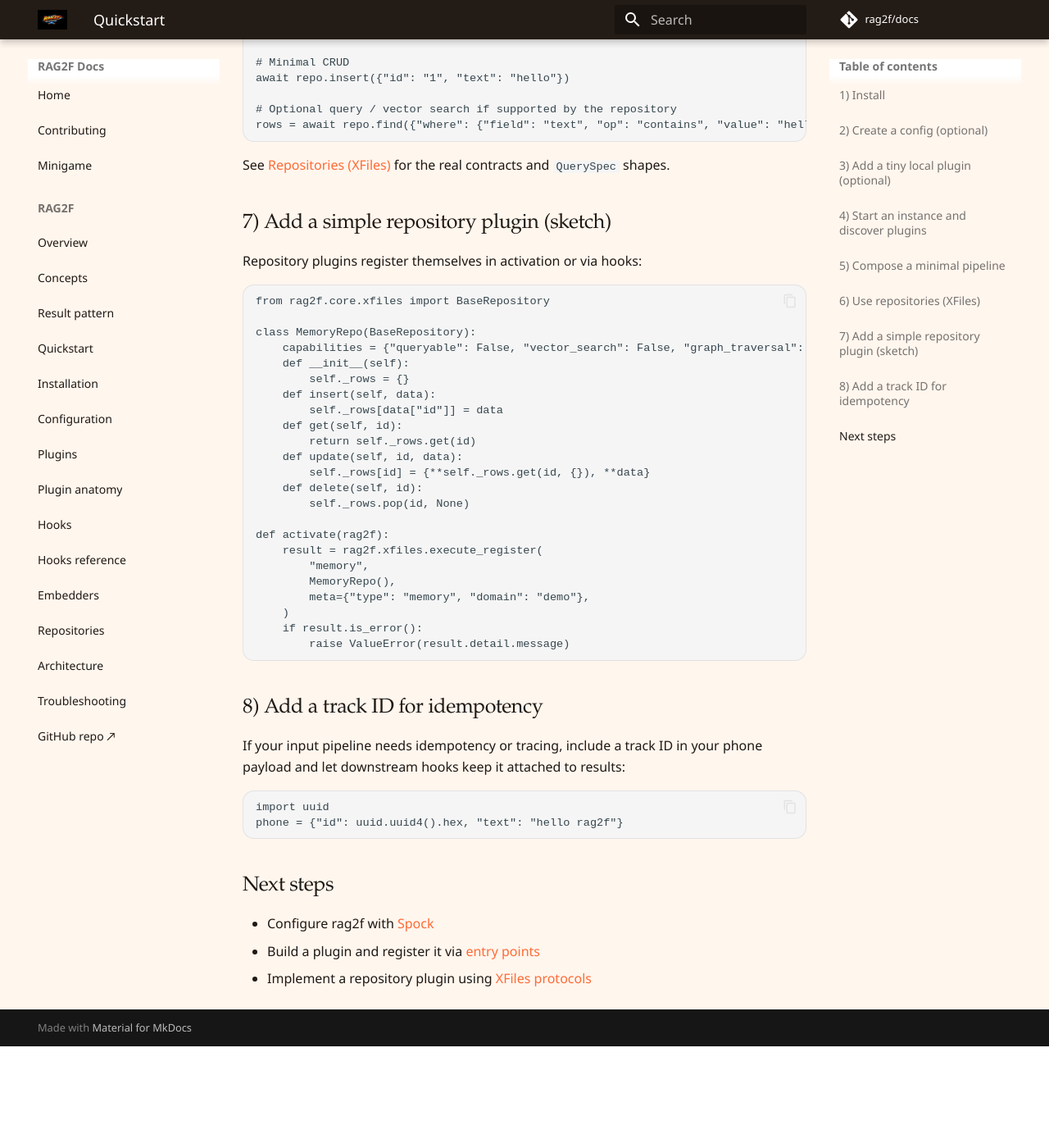
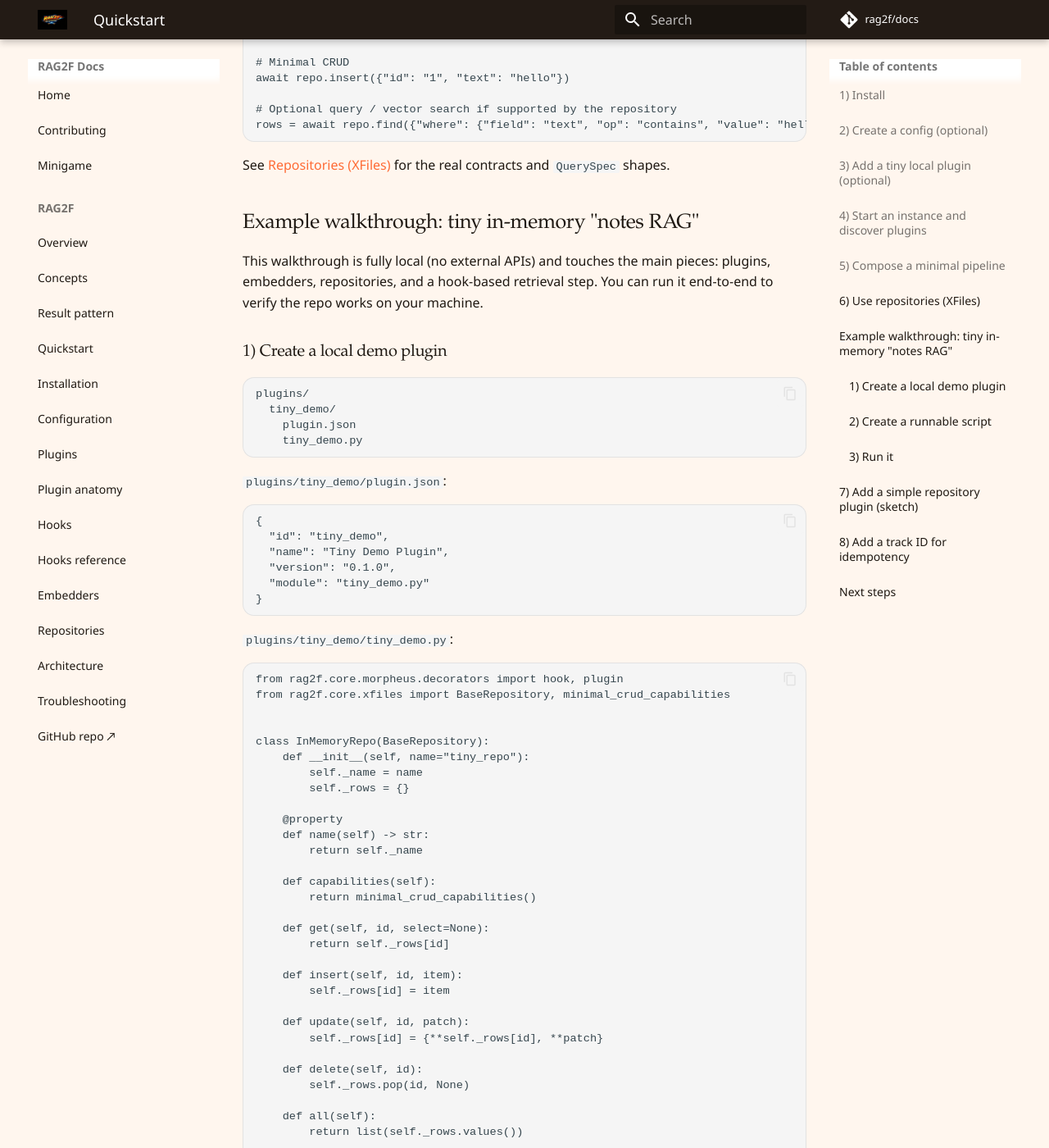
Before and after one commit to rag2f/docs, an MkDocs documentation site: the page built from mkdocs/rag2f/quickstart.md, in a window 1280 px wide and 1400 px high, scrolled down 2496 px. Shown: the whole window at 82% size. Built offline with MkDocs 1.6.1 and Material for MkDocs 9.7.7, drawn with Linux system fonts in a browser that asks for light colours; comment, search, counter and statistics services are not loaded; before the commit the page ends 3772 px from its top, so only the background shows below that; some of the changed text lies outside the part shown.

Commit message:
walkthrough example

````diff
--- a/mkdocs/rag2f/quickstart.md
+++ b/mkdocs/rag2f/quickstart.md
@@ -74,7 +74,7 @@ from rag2f.core.rag2f import RAG2F
 
 async def main():
     rag2f = await RAG2F.create(
-        plugins_folder="plugins",     # optional; defaults to ./plugins
+        plugins_folder="plugins/",    # optional; defaults to ./plugins
         config_path="config.json",    # optional
     )
 
@@ -122,6 +122,176 @@ rows = await repo.find({"where": {"field": "text", "op": "contains", "value": "h
 
 See [Repositories (XFiles)](repositories.md) for the real contracts and `QuerySpec` shapes.
 
+## Example walkthrough: tiny in-memory "notes RAG"
+
+This walkthrough is fully local (no external APIs) and touches the main pieces: plugins, embedders, repositories, and a hook-based retrieval step. You can run it end-to-end to verify the repo works on your machine.
+
+### 1) Create a local demo plugin
+
+```
+plugins/
+  tiny_demo/
+    plugin.json
+    tiny_demo.py
+```
+
+`plugins/tiny_demo/plugin.json`:
+
+```json
+{
+  "id": "tiny_demo",
+  "name": "Tiny Demo Plugin",
+  "version": "0.1.0",
+  "module": "tiny_demo.py"
+}
+```
+
+`plugins/tiny_demo/tiny_demo.py`:
+
+```python
+from rag2f.core.morpheus.decorators import hook, plugin
+from rag2f.core.xfiles import BaseRepository, minimal_crud_capabilities
+
+
+class InMemoryRepo(BaseRepository):
+    def __init__(self, name="tiny_repo"):
+        self._name = name
+        self._rows = {}
+
+    @property
+    def name(self) -> str:
+        return self._name
+
+    def capabilities(self):
+        return minimal_crud_capabilities()
+
+    def get(self, id, select=None):
+        return self._rows[id]
+
+    def insert(self, id, item):
+        self._rows[id] = item
+
+    def update(self, id, patch):
+        self._rows[id] = {**self._rows[id], **patch}
+
+    def delete(self, id):
+        self._rows.pop(id, None)
+
+    def all(self):
+        return list(self._rows.values())
+
+    def _get_native_handle(self, kind: str):
+        raise NotImplementedError("Native handles not supported in this demo")
+
+
+class TinyEmbedder:
+    """Toy embedder for the demo: keyword presence vector."""
+
+    _keys = ("password", "refund", "hours")
+
+    @property
+    def size(self) -> int:
+        return len(self._keys)
+
+    def getEmbedding(self, text: str, *, normalize: bool = False):
+        text = text.lower()
+        vec = [1.0 if key in text else 0.0 for key in self._keys]
+        if normalize:
+            norm = (sum(v * v for v in vec) ** 0.5) or 1.0
+            vec = [v / norm for v in vec]
+        return vec
+
+
+@plugin
+def activated(plugin, rag2f):
+    """Lifecycle hook: register the demo embedder + repo."""
+    if not rag2f.optimus_prime.has("tiny_embedder"):
+        rag2f.optimus_prime.register("tiny_embedder", TinyEmbedder())
+
+    if not rag2f.xfiles.has("tiny_repo"):
+        result = rag2f.xfiles.execute_register(
+            "tiny_repo",
+            InMemoryRepo(),
+            meta={"type": "memory", "domain": "demo"},
+        )
+        if result.is_error():
+            raise RuntimeError(result.detail.message)
+
+
+@hook("retrieve", priority=10)
+def retrieve(phone, *, rag2f):
+    """Naive retrieval: cosine over keyword vectors."""
+    repo_result = rag2f.xfiles.execute_get("tiny_repo")
+    repo = repo_result.repository if repo_result.is_ok() else None
+    embedder = rag2f.optimus_prime.get("tiny_embedder")
+    if repo is None or embedder is None:
+        return phone
+
+    query_vec = embedder.getEmbedding(phone["query"], normalize=True)
+    results = []
+    for row in repo.all():
+        score = sum(a * b for a, b in zip(query_vec, row["embedding"], strict=False))
+        results.append({"id": row["id"], "text": row["text"], "score": score})
+
+    results.sort(key=lambda r: r["score"], reverse=True)
+    phone["results"] = results[: phone.get("top_k", 3)]
+    return phone
+```
+
+Note: the lifecycle function must be named `activated` to run on plugin load.
+
+### 2) Create a runnable script
+
+`examples/tiny_demo.py`:
+
+```python
+import asyncio
+from rag2f.core.rag2f import RAG2F
+
+
+async def main():
+    rag2f = await RAG2F.create(plugins_folder="plugins/")
+
+    repo_result = rag2f.xfiles.execute_get("tiny_repo")
+    repo = repo_result.repository if repo_result.is_ok() else None
+    embedder = rag2f.optimus_prime.get("tiny_embedder")
+    if repo is None or embedder is None:
+        raise RuntimeError("Demo plugin did not load")
+
+    docs = {
+        "pwd_reset": "Reset your password in the account settings.",
+        "refund_policy": "Refunds are available within 30 days.",
+        "support_hours": "Support hours are Mon-Fri 9-5.",
+    }
+
+    for doc_id, text in docs.items():
+        repo.insert(
+            doc_id,
+            {
+                "id": doc_id,
+                "text": text,
+                "embedding": embedder.getEmbedding(text, normalize=True),
+            },
+        )
+
+    phone = {"query": "I forgot my password", "top_k": 2}
+    phone = rag2f.morpheus.execute_hook("retrieve", phone, rag2f=rag2f)
+
+    for hit in phone["results"]:
+        print(f"{hit['id']} (score={hit['score']:.2f}): {hit['text']}")
+
+
+asyncio.run(main())
+```
+
+### 3) Run it
+
+```bash
+python examples/tiny_demo.py
+```
+
+Expected: `pwd_reset` should be the top hit (score ~1.00).
+
 ## 7) Add a simple repository plugin (sketch)
 
 Repository plugins register themselves in activation or via hooks:
````
